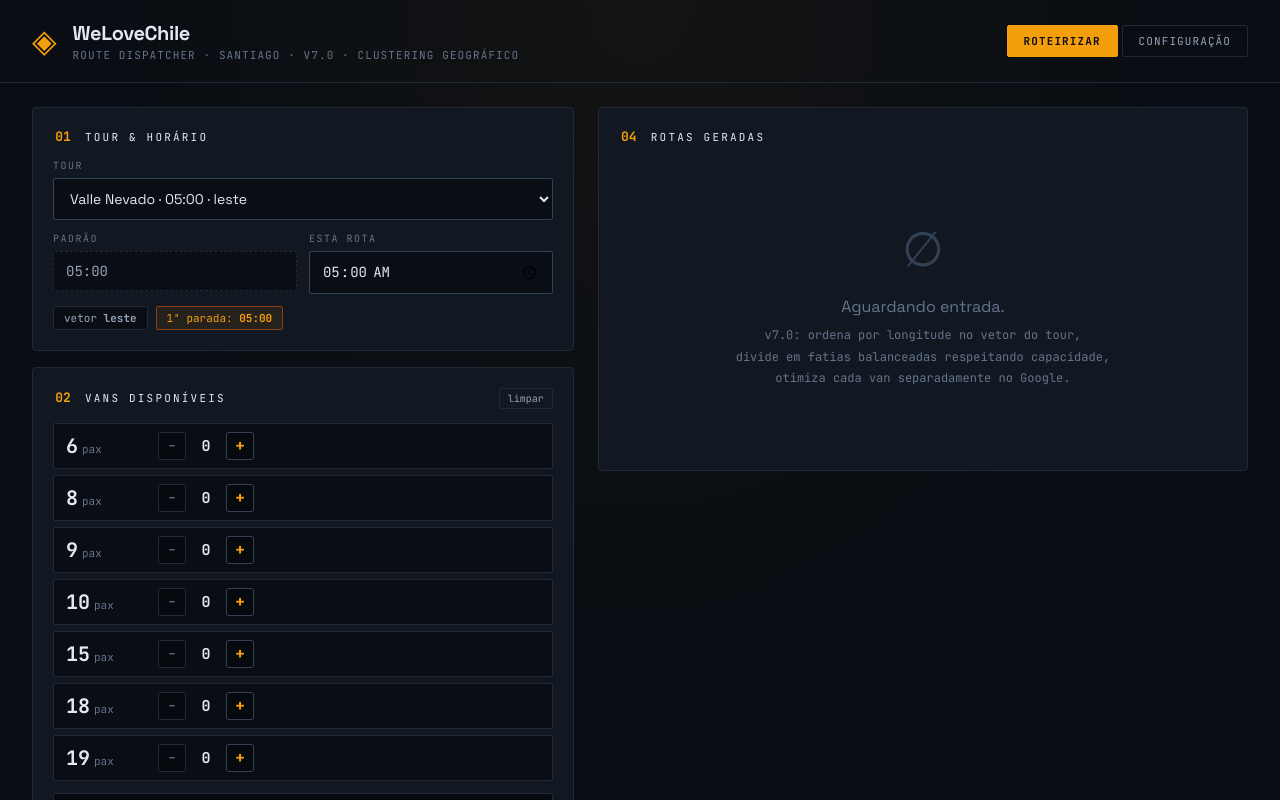
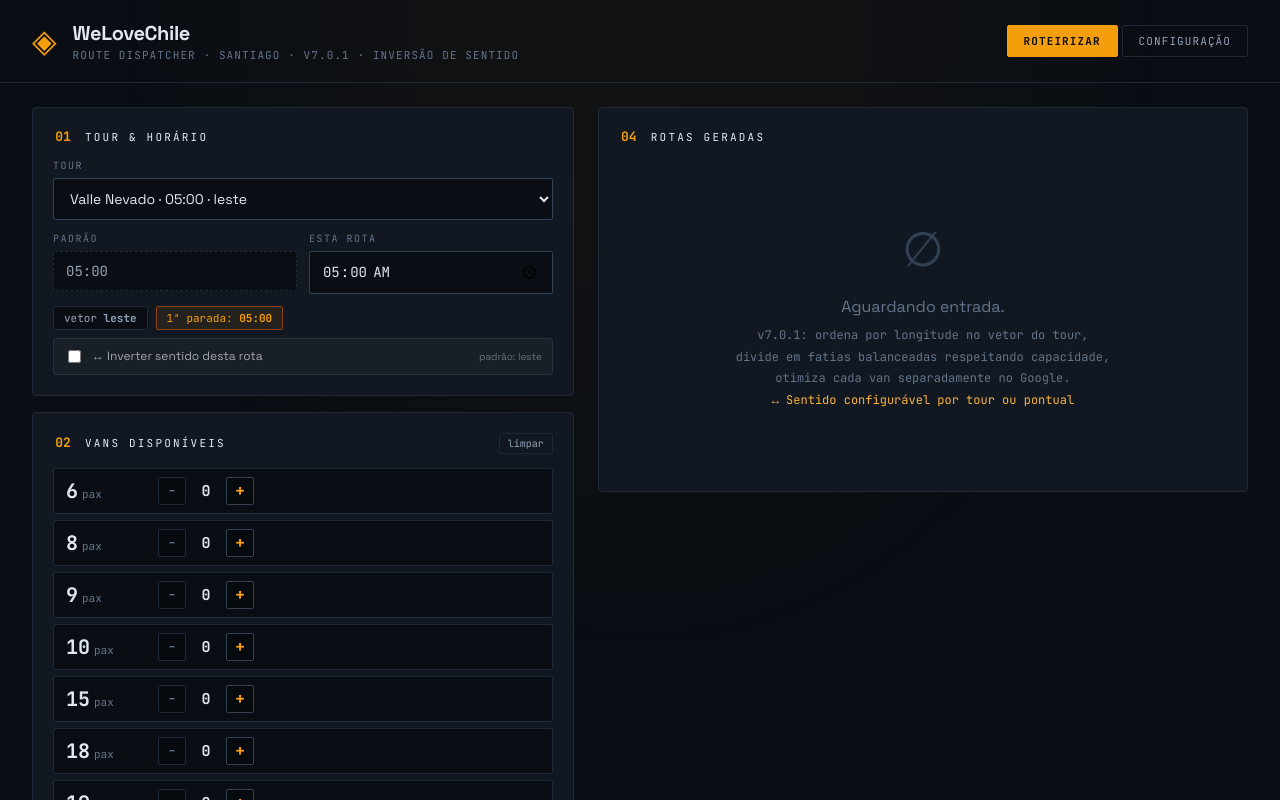
Before and after one commit to LogisticaWeLoveChile/welovechile-routes, a React (Vite) app: page / in a window 1280 px wide. Shown: the top 800 px of the page. Built offline with nearby package versions, Linux system fonts and the light colour scheme.

Commit message:
Update App.jsx

```diff
--- a/src/App.jsx
+++ b/src/App.jsx
@@ -2,37 +2,35 @@ import React, { useState, useMemo, useEffect } from "react";
 import { styles } from "./styles.js";
 
 // ============================================================
-// WeLoveChile Route Dispatcher v7.0 (Clustering geográfico + Otimização Google)
+// WeLoveChile Route Dispatcher v7.0.1 (v7.0 + Inversão de Sentido)
 //
-// MUDANÇA PRINCIPAL vs v6.0:
-//   ANTES: 1) otimiza todos juntos no Google  2) fatia por capacidade
-//   AGORA: 1) ordena por longitude  2) fatia balanceada respeitando capacidade
-//          3) otimiza CADA VAN separadamente no Google
+// MUDANÇA vs v7.0:
+//  - Cada tour pode ter sentido invertido por padrão (configurável)
+//  - Cada geração pode invertir pontualmente (override do padrão)
+//  - Padrão dos tours salvo em localStorage
 //
-// Vantagens:
-//  - Cada van vira um trecho geograficamente coerente do vetor do tour
-//  - Balanceamento ótimo de pax entre vans (minimiza max-min)
-//  - Menos chamadas à Routes API (1 por van pequena ao invés de 1 gigante + chunks)
-//  - Fallback automático com relaxamento quando contiguidade estrita é inviável
+// Caso de uso: motoristas de Concha y Toro / Santa Rita moram no oeste,
+// não faz sentido começar no leste. Joaquim agora pode marcar tours
+// como "sentido invertido por padrão" e/ou inverter pontualmente.
 // ============================================================
 
 var TOURS_DEFAULT = [
-  { nome: "Valle Nevado", horario: "05:00", vetor: "leste" },
-  { nome: "Farellones", horario: "06:00", vetor: "leste" },
-  { nome: "El Colorado", horario: "05:00", vetor: "leste" },
-  { nome: "Astronómico Santiago", horario: "14:30", vetor: "sudeste" },
-  { nome: "Concha y Toro", horario: "07:00", vetor: "sul" },
-  { nome: "Cousiño Macul", horario: "12:00", vetor: "leste" },
-  { nome: "Embalse El Yeso", horario: "05:00", vetor: "sudeste" },
-  { nome: "Isla Negra", horario: "07:30", vetor: "oeste" },
-  { nome: "Parque Safari", horario: "07:30", vetor: "sul" },
-  { nome: "Portillo", horario: "05:00", vetor: "norte" },
-  { nome: "Santa Rita", horario: "08:00", vetor: "sul" },
-  { nome: "El Principal", horario: "14:00", vetor: "sul" },
-  { nome: "Termas da Colina", horario: "05:00", vetor: "sudeste" },
-  { nome: "Transporte Alyan", horario: "14:30", vetor: "sul" },
-  { nome: "Undurraga", horario: "07:30", vetor: "oeste" },
-  { nome: "Valparaíso", horario: "06:30", vetor: "oeste" }
+  { nome: "Valle Nevado", horario: "05:00", vetor: "leste", invertido: false },
+  { nome: "Farellones", horario: "06:00", vetor: "leste", invertido: false },
+  { nome: "El Colorado", horario: "05:00", vetor: "leste", invertido: false },
+  { nome: "Astronómico Santiago", horario: "14:30", vetor: "sudeste", invertido: false },
+  { nome: "Concha y Toro", horario: "07:00", vetor: "sul", invertido: false },
+  { nome: "Cousiño Macul", horario: "12:00", vetor: "leste", invertido: false },
+  { nome: "Embalse El Yeso", horario: "05:00", vetor: "sudeste", invertido: false },
+  { nome: "Isla Negra", horario: "07:30", vetor: "oeste", invertido: false },
+  { nome: "Parque Safari", horario: "07:30", vetor: "sul", invertido: false },
+  { nome: "Portillo", horario: "05:00", vetor: "norte", invertido: false },
+  { nome: "Santa Rita", horario: "08:00", vetor: "sul", invertido: false },
+  { nome: "El Principal", horario: "14:00", vetor: "sul", invertido: false },
+  { nome: "Termas da Colina", horario: "05:00", vetor: "sudeste", invertido: false },
+  { nome: "Transporte Alyan", horario: "14:30", vetor: "sul", invertido: false },
+  { nome: "Undurraga", horario: "07:30", vetor: "oeste", invertido: false },
+  { nome: "Valparaíso", horario: "06:30", vetor: "oeste", invertido: false }
 ];
 
 var TIPOS_VAN_DEFAULT = [
@@ -40,6 +38,52 @@ var TIPOS_VAN_DEFAULT = [
   { id: "t10", capacidade: 10 }, { id: "t15", capacidade: 15 },
   { id: "t18", capacidade: 18 }, { id: "t19", capacidade: 19 }
 ];
+
+// ============================================================
+// VETORES E INVERSÃO
+// ============================================================
+var VETOR_OPOSTO = {
+  "leste": "oeste",
+  "oeste": "leste",
+  "norte": "sul",
+  "sul": "norte",
+  "sudeste": "noroeste",
+  "noroeste": "sudeste",
+  "nordeste": "sudoeste",
+  "sudoeste": "nordeste"
+};
+
+function inverterVetor(vetor) {
+  return VETOR_OPOSTO[vetor] || vetor;
+}
+
+// Persistência da config dos tours em localStorage
+var TOURS_KEY = "wlc_tours_v1";
+function carregarTours() {
+  try {
+    var raw = localStorage.getItem(TOURS_KEY);
+    if (!raw) return TOURS_DEFAULT;
+    var saved = JSON.parse(raw);
+    // Merge com default (caso novos tours sejam adicionados)
+    return TOURS_DEFAULT.map(function (def) {
+      var found = saved.find(function (s) { return s.nome === def.nome; });
+      if (found) {
+        return {
+          nome: def.nome,
+          vetor: def.vetor,
+          horario: found.horario || def.horario,
+          invertido: !!found.invertido
+        };
+      }
+      return def;
+    });
+  } catch (e) {
+    return TOURS_DEFAULT;
+  }
+}
+function salvarTours(tours) {
+  try { localStorage.setItem(TOURS_KEY, JSON.stringify(tours)); } catch (e) {}
+}
 
 function setorPorCoordenadas(lat, lng) {
   if (!lat || !lng) return 99;
@@ -296,7 +340,7 @@ function expandirVans(tipos, ativos) {
 }
 
 // ============================================================
-// ALGORITMO NOVO: CLUSTERING GEOGRÁFICO BALANCEADO
+// ALGORITMO: CLUSTERING GEOGRÁFICO BALANCEADO
 // ============================================================
 
 function prefixSumPax(pontos) {
@@ -306,7 +350,6 @@ function prefixSumPax(pontos) {
 }
 function paxIntervalo(pref, i, j) { return pref[j] - pref[i]; }
 
-// Calcula quantas vans são necessárias, começando pelas maiores
 function calcularVansNecessarias(totalPax, vansDisponiveis) {
   var sorted = vansDisponiveis.slice().sort(function (a, b) { return b.capacidade - a.capacidade; });
   var soma = 0;
@@ -317,7 +360,6 @@ function calcularVansNecessarias(totalPax, vansDisponiveis) {
   return sorted.length;
 }
 
-// Particionamento contíguo ótimo respeitando capacidade. Retorna null se inviável.
 function particionarContiguoViavel(pontosOrd, vansSel) {
   var n = pontosOrd.length;
   var k = vansSel.length;
@@ -359,7 +401,6 @@ function particionarContiguoViavel(pontosOrd, vansSel) {
   return { tipo: "contiguo", fatias: fatias, dif: melhor.dif };
 }
 
-// Particionamento ótimo IGNORANDO capacidade (só minimiza desbalanceamento)
 function particionarOtimoSemCap(pontosOrd, k) {
   var n = pontosOrd.length;
   var pref = prefixSumPax(pontosOrd);
@@ -385,8 +426,6 @@ function particionarOtimoSemCap(pontosOrd, k) {
   return melhor;
 }
 
-// Fallback: quando contiguidade estrita é inviável, relaxa movendo pontos individuais
-// de fatias com excesso pra fatias com folga, minimizando distorção geográfica
 function particionarComRelaxamento(pontosOrd, vansSel) {
   var k = vansSel.length;
   var otimo = particionarOtimoSemCap(pontosOrd, k);
@@ -445,13 +484,11 @@ function particionarComRelaxamento(pontosOrd, vansSel) {
   return { tipo: "relaxado", fatias: fatias, dif: dif };
 }
 
-// Seleciona as K vans a usar (K maiores), particiona, retorna resultado
 function clusterizarPorVans(pontosOrd, vansDisponiveis) {
   var totalPax = pontosOrd.reduce(function (s, p) { return s + p.passageiros; }, 0);
   var K = calcularVansNecessarias(totalPax, vansDisponiveis);
   var vansSel = vansDisponiveis.slice().sort(function (a, b) { return b.capacidade - a.capacidade; }).slice(0, K);
 
-  // Tenta permutações se capacidades diferem (fatorial até K=7)
   var todasIguais = vansSel.every(function (v) { return v.capacidade === vansSel[0].capacidade; });
 
   var melhor = null;
@@ -486,7 +523,6 @@ function permutacoes(arr) {
 // PIPELINE PRINCIPAL V7
 // ============================================================
 async function processarRotaV7(reservas, vetor, horarioInicio, cache, vansDisponiveis, onProgress) {
-  // 1. Geocodifica
   var enriquecidos = [];
   for (var i = 0; i < reservas.length; i++) {
     if (onProgress) onProgress("Geocodificando " + (i + 1) + "/" + reservas.length + ": " + reservas[i].endereco);
@@ -502,7 +538,6 @@ async function processarRotaV7(reservas, vetor, horarioInicio, cache, vansDispon
     return { fatiasComRota: [{ van: vansDisponiveis[0] || { capacidade: 0, nome: "?" }, reservas: falhos }], tipoParticao: "vazio" };
   }
 
-  // 2. Ordena por longitude no vetor
   var ascendente = ascendentePorVetor(vetor);
   var ordenados = ok.slice().sort(function (a, b) {
     return ascendente ? a.lng - b.lng : b.lng - a.lng;
@@ -510,17 +545,15 @@ async function processarRotaV7(reservas, vetor, horarioInicio, cache, vansDispon
 
   if (typeof console !== "undefined") {
     console.log("=== V7 PIPELINE ===");
-    console.log("Vetor:", vetor, "| Ascendente:", ascendente);
+    console.log("Vetor aplicado:", vetor, "| Ascendente:", ascendente);
     console.log("Pontos geocodificados:", ok.length, "| Falhos:", falhos.length);
     console.log("Vans disponíveis:", vansDisponiveis.map(function (v) { return v.capacidade; }).join(","));
   }
 
-  // 3. Clusteriza em vans
   if (onProgress) onProgress("Dividindo " + ok.length + " paradas em vans...");
   var clusterResult = clusterizarPorVans(ordenados, vansDisponiveis);
 
   if (!clusterResult) {
-    // Capacidade insuficiente — joga tudo na primeira van como erro visível
     return {
       fatiasComRota: [{ van: vansDisponiveis[0], reservas: ordenados.concat(falhos) }],
       tipoParticao: "erro_capacidade"
@@ -534,7 +567,6 @@ async function processarRotaV7(reservas, vetor, horarioInicio, cache, vansDispon
     });
   }
 
-  // 4. Otimiza cada van separadamente no Google
   var fatiasComRota = [];
   for (var fi = 0; fi < clusterResult.fatias.length; fi++) {
     var fatia = clusterResult.fatias[fi];
@@ -542,7 +574,6 @@ async function processarRotaV7(reservas, vetor, horarioInicio, cache, vansDispon
 
     var otimizados = await otimizarVan(fatia.pontos, vetor, horarioInicio);
 
-    // 5. Calcula tempos reais entre paradas (sem reotimizar)
     var legs = [];
     var ptsLeg = otimizados.filter(function (r) { return r.lat; }).map(function (r) { return { lat: r.lat, lng: r.lng }; });
     if (ptsLeg.length >= 2) {
@@ -550,7 +581,6 @@ async function processarRotaV7(reservas, vetor, horarioInicio, cache, vansDispon
       if (!rl.erro) legs = rl.legs || [];
     }
 
-    // 6. Aplica horários
     var horarios = [], deslocs = [];
     var idxLeg = 0;
     for (var j = 0; j < otimizados.length; j++) {
@@ -582,7 +612,6 @@ async function processarRotaV7(reservas, vetor, horarioInicio, cache, vansDispon
     });
   }
 
-  // 7. Falhos: coloca na última van
   if (falhos.length > 0 && fatiasComRota.length > 0) {
     var ultima = fatiasComRota[fatiasComRota.length - 1];
     var horarioFim = ultima.reservas.length > 0 ? ultima.reservas[ultima.reservas.length - 1].horario : horarioInicio;
@@ -625,11 +654,25 @@ export default function App() {
   var [abaConfig, setAbaConfig] = useState(false);
   var [cache, setCache] = useState({});
   var [dragging, setDragging] = useState(null);
+  // Inversão pontual: null = usa padrão do tour | true/false = override pontual
+  var [invertirPontual, setInvertirPontual] = useState(null);
 
-  useEffect(function () { setCache(carregarCache()); }, []);
+  useEffect(function () {
+    setCache(carregarCache());
+    setTours(carregarTours());
+  }, []);
+
+  // Quando o tour muda, reseta a inversão pontual (volta ao padrão do tour)
+  useEffect(function () {
+    setInvertirPontual(null);
+  }, [tourSel]);
 
   var tourAtual = tours.find(function (t) { return t.nome === tourSel; }) || tours[0];
   var horarioEf = horarioCustom || tourAtual.horario;
+  // Vetor efetivo: se houver override pontual, usa ele; senão, usa o padrão do tour
+  var invertidoEfetivo = invertirPontual !== null ? invertirPontual : !!tourAtual.invertido;
+  var vetorEfetivo = invertidoEfetivo ? inverterVetor(tourAtual.vetor) : tourAtual.vetor;
+
   var vansExp = useMemo(function () { return expandirVans(tiposVan, vansAtivas); }, [tiposVan, vansAtivas]);
   var totalPax = reservas.reduce(function (s, r) { return s + r.passageiros; }, 0);
   var totalCap = vansExp.reduce(function (s, v) { return s + v.capacidade; }, 0);
@@ -651,10 +694,27 @@ export default function App() {
   }
   function limparTudo() {
     setColagem(""); setReservas([]); setResultado(null); setHorarioCustom(""); setVansAtivas({});
+    setInvertirPontual(null);
   }
   function limparCache() {
     if (confirm("Limpar cache de geocoding?")) {
       localStorage.removeItem(CACHE_KEY); setCache({}); alert("Cache limpo.");
+    }
+  }
+  function toggleInversaoTour(nomeTour) {
+    var novos = tours.map(function (t) {
+      if (t.nome !== nomeTour) return t;
+      return { ...t, invertido: !t.invertido };
+    });
+    setTours(novos);
+    salvarTours(novos);
+  }
+  function toggleInversaoPontual() {
+    // Cycle: null (padrão) -> oposto do padrão -> null
+    if (invertirPontual === null) {
+      setInvertirPontual(!tourAtual.invertido);
+    } else {
+      setInvertirPontual(null);
     }
   }
 
@@ -666,7 +726,7 @@ export default function App() {
 
     try {
       var unificadas = unificarReservas(reservas);
-      var resultado7 = await processarRotaV7(unificadas, tourAtual.vetor, horarioEf, cache, vansExp, setStatusMsg);
+      var resultado7 = await processarRotaV7(unificadas, vetorEfetivo, horarioEf, cache, vansExp, setStatusMsg);
 
       var rotasFinais = resultado7.fatiasComRota.map(function (fatia) {
         var totalPaxR = fatia.reservas.reduce(function (s, r) { return s + r.passageiros; }, 0);
@@ -682,7 +742,9 @@ export default function App() {
       setResultado({
         rotas: rotasFinais,
         tipoParticao: resultado7.tipoParticao,
-        dif: resultado7.dif
+        dif: resultado7.dif,
+        vetorAplicado: vetorEfetivo,
+        invertido: invertidoEfetivo
       });
       setStatusMsg("");
     } catch (e) {
@@ -702,7 +764,6 @@ export default function App() {
     if (dragging.rId === targetReservaId) { setDragging(null); return; }
 
     if (dragging.rotaIdx === targetRotaIdx) {
-      // Reordenação dentro da mesma rota
       setProcessando(true);
       setStatusMsg("Reordenando e recalculando tempos...");
       try {
@@ -775,8 +836,7 @@ export default function App() {
       var movido = resultado.rotas[dragging.rotaIdx].reservas.find(function (x) { return x.id === dragging.rId; });
       var reservasDest = rotaDestino.reservas.concat([movido]);
 
-      // Só reotimiza a rota destino (mais barato em chamadas Google)
-      var otimizados = await otimizarVan(reservasDest, tourAtual.vetor, horarioEf);
+      var otimizados = await otimizarVan(reservasDest, vetorEfetivo, horarioEf);
       var ptsLeg = otimizados.filter(function (r) { return r.lat; }).map(function (r) { return { lat: r.lat, lng: r.lng }; });
       var legs = [];
       if (ptsLeg.length >= 2) {
@@ -808,7 +868,6 @@ export default function App() {
         linkMaps: linkMaps(reservasNew)
       };
 
-      // Remove da origem e recalcula horários da origem (sem reotimizar)
       var reservasOrigem = resultado.rotas[dragging.rotaIdx].reservas.filter(function (x) { return x.id !== dragging.rId; });
       var horariosO = [], deslocsO = [];
       for (var jo = 0; jo < reservasOrigem.length; jo++) {
@@ -835,7 +894,6 @@ export default function App() {
       var novasRotas = resultado.rotas.slice();
       novasRotas[target] = rotaDestNova;
       novasRotas[dragging.rotaIdx] = rotaOrigNova;
-      // Remove rotas vazias
       novasRotas = novasRotas.filter(function (r) { return r.reservas.length > 0; });
 
       setResultado({ ...resultado, rotas: novasRotas });
@@ -848,6 +906,30 @@ export default function App() {
     }
   }
 
+  // Estilos inline pra elementos novos (não preciso mexer em styles.js)
+  var styleBtnInverter = {
+    padding: "4px 8px", fontSize: 10, background: "transparent",
+    border: "1px solid rgba(255,255,255,0.2)", color: "rgba(255,255,255,0.55)",
+    cursor: "pointer", borderRadius: 3, marginLeft: 6, fontFamily: "monospace"
+  };
+  var styleBtnInverterAtivo = {
+    ...styleBtnInverter, background: "rgba(250, 180, 60, 0.15)",
+    borderColor: "rgba(250, 180, 60, 0.5)", color: "#fab43c"
+  };
+  var styleVetorInvertido = {
+    fontSize: 10, padding: "2px 6px", borderRadius: 3,
+    background: "rgba(250, 180, 60, 0.15)", color: "#fab43c",
+    border: "1px solid rgba(250, 180, 60, 0.3)", fontFamily: "monospace"
+  };
+  var styleSentidoToggle = {
+    display: "flex", alignItems: "center", gap: 8, marginTop: 8,
+    padding: "8px 10px", borderRadius: 4,
+    background: invertidoEfetivo ? "rgba(250, 180, 60, 0.08)" : "rgba(255,255,255,0.03)",
+    border: "1px solid " + (invertidoEfetivo ? "rgba(250, 180, 60, 0.3)" : "rgba(255,255,255,0.08)"),
+    cursor: "pointer", fontSize: 12,
+    color: invertidoEfetivo ? "#fab43c" : "rgba(255,255,255,0.6)"
+  };
+
   return (
     <div style={styles.app}>
       <div style={styles.grain}></div>
@@ -857,7 +939,7 @@ export default function App() {
           <div style={styles.logo}>◈</div>
           <div>
             <div style={styles.brand}>WeLoveChile</div>
-            <div style={styles.subBrand}>Route Dispatcher · Santiago · v7.0 · Clustering Geográfico</div>
+            <div style={styles.subBrand}>Route Dispatcher · Santiago · v7.0.1 · Inversão de Sentido</div>
           </div>
         </div>
         <div style={styles.headerRight}>
@@ -874,7 +956,10 @@ export default function App() {
               <div style={styles.field}>
                 <label style={styles.label}>Tour</label>
                 <select value={tourSel} onChange={function (e) { setTourSel(e.target.value); setHorarioCustom(""); }} style={styles.select}>
-                  {tours.map(function (t) { return <option key={t.nome} value={t.nome}>{t.nome} · {t.horario} · {t.vetor}</option>; })}
+                  {tours.map(function (t) {
+                    var lbl = t.nome + " · " + t.horario + " · " + t.vetor + (t.invertido ? " (invertido)" : "");
+                    return <option key={t.nome} value={t.nome}>{lbl}</option>;
+                  })}
                 </select>
               </div>
               <div style={styles.fieldRow}>
@@ -888,8 +973,32 @@ export default function App() {
                 </div>
               </div>
               <div style={styles.meta}>
-                <span style={styles.chip}>vetor <strong>{tourAtual.vetor}</strong></span>
+                <span style={styles.chip}>
+                  vetor <strong>{vetorEfetivo}</strong>
+                  {invertidoEfetivo && <span style={{ marginLeft: 6, color: "#fab43c" }}>↔ invertido</span>}
+                </span>
                 <span style={styles.chipHL}>1ª parada: <strong>{horarioEf}</strong></span>
+              </div>
+
+              {/* Toggle de inversão pontual */}
+              <div style={styleSentidoToggle} onClick={toggleInversaoPontual}>
+                <input
+                  type="checkbox"
+                  checked={invertidoEfetivo}
+                  onChange={function () { }}
+                  style={{ cursor: "pointer", accentColor: "#fab43c" }}
+                />
+                <span style={{ flex: 1 }}>
+                  ↔ Inverter sentido desta rota
+                  {invertirPontual !== null && (
+                    <span style={{ marginLeft: 6, fontSize: 10, opacity: 0.7 }}>
+                      (override do padrão)
+                    </span>
+                  )}
+                </span>
+                <span style={{ fontSize: 10, opacity: 0.6 }}>
+                  padrão: {tourAtual.invertido ? inverterVetor(tourAtual.vetor) : tourAtual.vetor}
+                </span>
               </div>
             </div>
 
@@ -979,15 +1088,25 @@ export default function App() {
                   <div style={styles.emptyMark}>∅</div>
                   <div>Aguardando entrada.</div>
                   <div style={styles.emptyHint}>
-                    v7.0: ordena por longitude no vetor do tour,<br />
+                    v7.0.1: ordena por longitude no vetor do tour,<br />
                     divide em fatias balanceadas respeitando capacidade,<br />
-                    otimiza cada van separadamente no Google.
+                    otimiza cada van separadamente no Google.<br />
+                    <span style={{ color: "#fab43c" }}>↔ Sentido configurável por tour ou pontual</span>
                   </div>
                 </div>
               )}
 
               {resultado && (
                 <div>
+                  {resultado.invertido && (
+                    <div style={{
+                      padding: "8px 12px", marginBottom: 10,
+                      background: "rgba(250, 180, 60, 0.08)", border: "1px solid rgba(250, 180, 60, 0.25)",
+                      borderRadius: 4, fontSize: 11, color: "#fab43c"
+                    }}>
+                      ↔ Sentido invertido aplicado · vetor: {resultado.vetorAplicado}
+                    </div>
+                  )}
                   {resultado.tipoParticao === "relaxado" && (
                     <div style={{
                       padding: "10px 14px", marginBottom: 12,
@@ -1087,16 +1206,34 @@ export default function App() {
           </section>
 
           <section style={styles.panel}>
-            <div style={styles.pHead}><span style={styles.pNum}>◉</span><span style={styles.pTitle}>HORÁRIOS PADRÃO</span></div>
+            <div style={styles.pHead}><span style={styles.pNum}>◉</span><span style={styles.pTitle}>HORÁRIOS PADRÃO & SENTIDO</span></div>
+            <div style={{ fontSize: 11, color: "rgba(255,255,255,0.5)", padding: "0 0 12px 0", lineHeight: 1.5 }}>
+              Clique no <strong style={{ color: "#fab43c" }}>↔</strong> ao lado do vetor pra inverter o sentido padrão de cada tour.
+              Útil quando os motoristas começam pelo lado oposto ao natural (ex: Concha y Toro saindo do oeste).
+            </div>
             <div style={styles.cfgList}>
               {tours.map(function (t, i) {
+                var vetorMostrado = t.invertido ? inverterVetor(t.vetor) : t.vetor;
                 return (
                   <div key={t.nome} style={styles.cfgRow}>
                     <div style={styles.tourNm}>{t.nome}</div>
                     <input style={styles.inputT} type="time" value={t.horario} onChange={function (e) {
-                      var n = tours.slice(); n[i] = { ...n[i], horario: e.target.value }; setTours(n);
+                      var n = tours.slice(); n[i] = { ...n[i], horario: e.target.value }; setTours(n); salvarTours(n);
                     }} />
-                    <span style={styles.vetCh}>{t.vetor}</span>
+                    {t.invertido ? (
+                      <span style={styleVetorInvertido}>
+                        {t.vetor} → <strong>{vetorMostrado}</strong>
+                      </span>
+                    ) : (
+                      <span style={styles.vetCh}>{t.vetor}</span>
+                    )}
+                    <button
+                      style={t.invertido ? styleBtnInverterAtivo : styleBtnInverter}
+                      onClick={function () { toggleInversaoTour(t.nome); }}
+                      title={t.invertido ? "Restaurar sentido padrão" : "Inverter sentido padrão"}
+                    >
+                      ↔ {t.invertido ? "invertido" : "inverter"}
+                    </button>
                   </div>
                 );
               })}
@@ -1115,7 +1252,7 @@ export default function App() {
       )}
 
       <footer style={styles.footer}>
-        <span>WeLoveChile · v7.0 · Clustering Geográfico</span>
+        <span>WeLoveChile · v7.0.1 · Inversão de Sentido</span>
         <span style={styles.fHint}>{Object.keys(cache).length} endereços em cache</span>
       </footer>
     </div>
```
